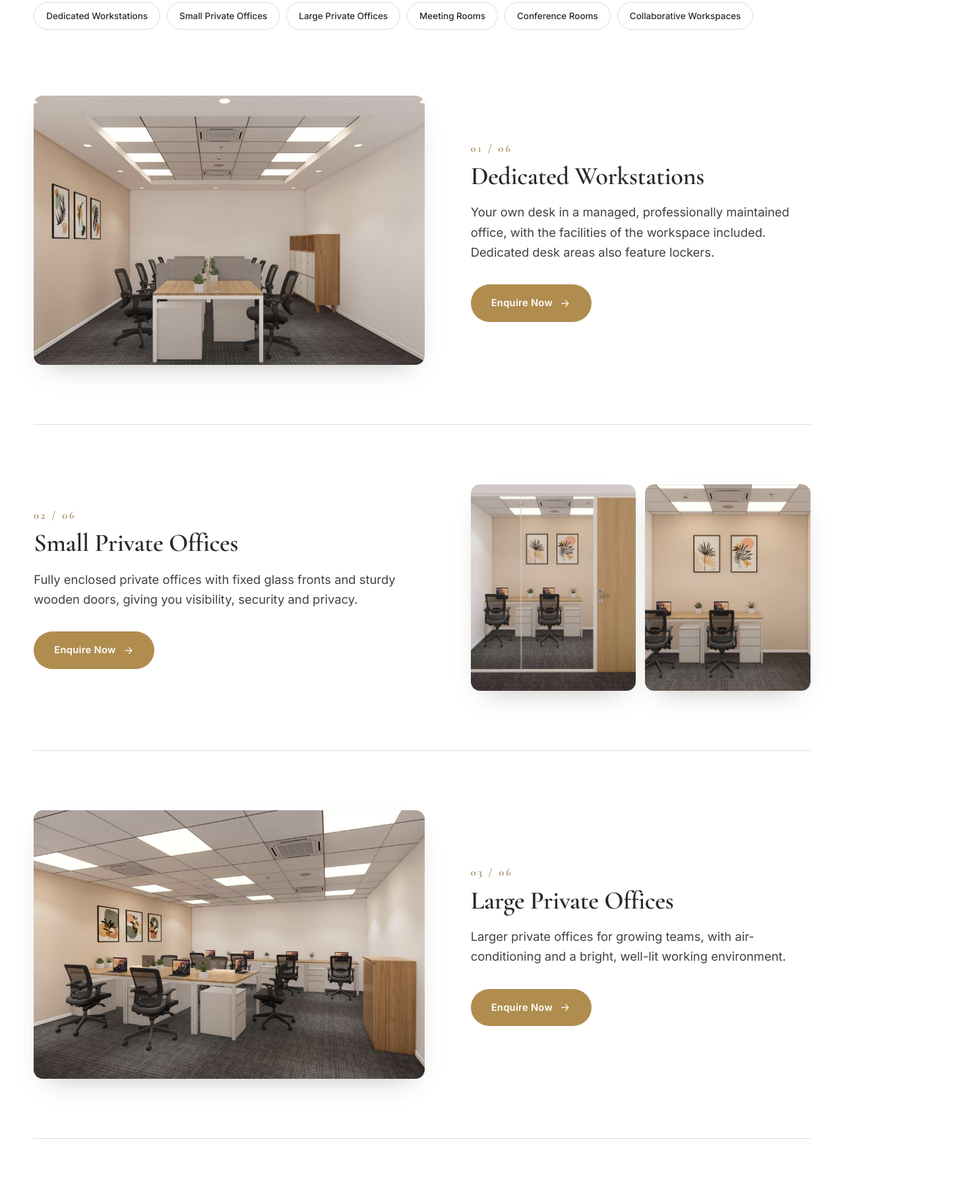
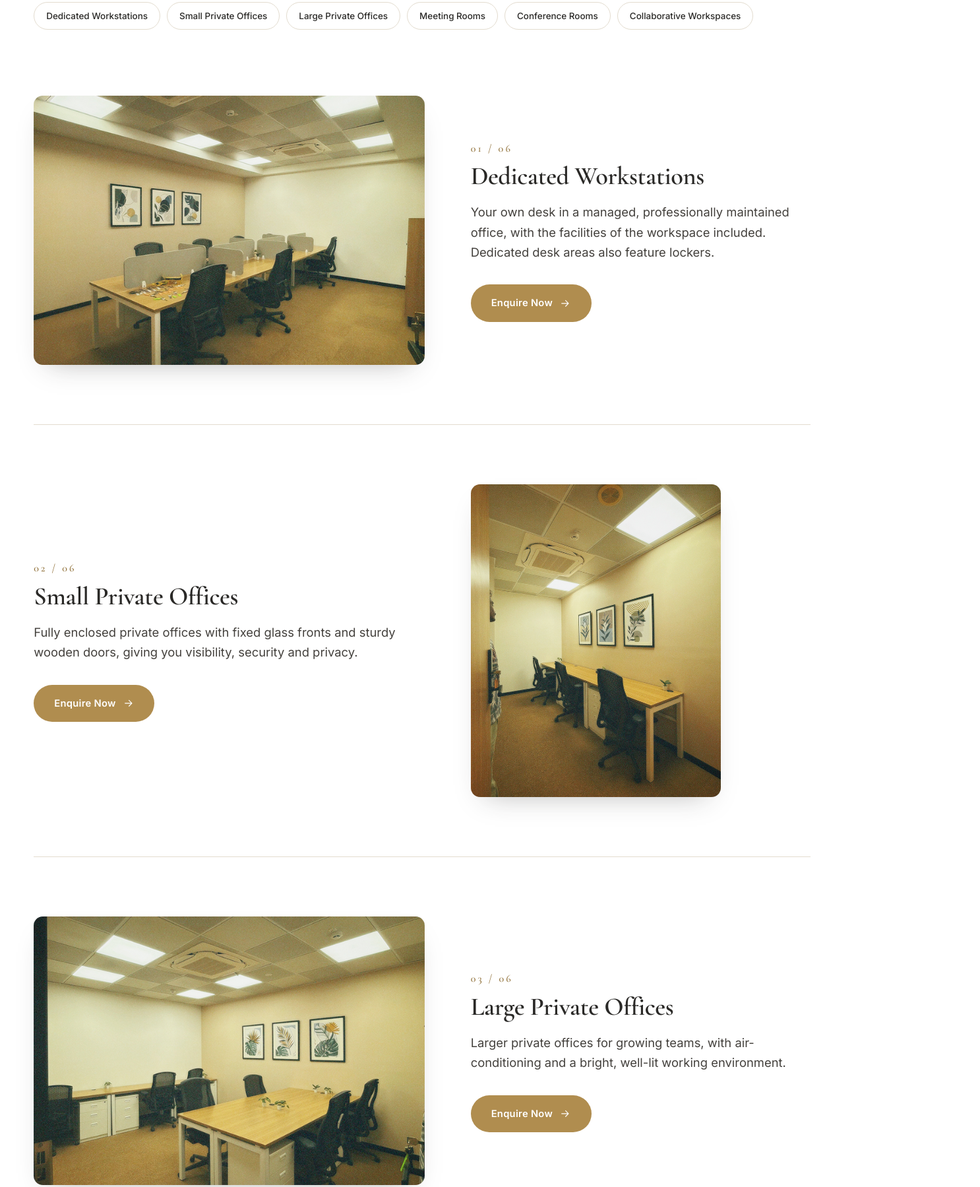
Before and after one commit to Madiluretail/coworkingpods, a website: page workspaces.html in a window 1280 px wide. Shown: the part 619-2418 px from the top of the page at 66% size, 1486 px wide, since content can reach past the window. Drawn offline with nearby package versions, Linux system fonts and the light colour scheme.

Commit message:
Updated pictues in workspace and updated the css and responsiveness

```diff
--- a/css/style.css
+++ b/css/style.css
@@ -311,3 +311,18 @@ body.menu-open .site-header{color:var(--char)}
         width: 165px;
     }
 }
+
+#small-offices .ws-media {
+    width: 150%;
+    max-width: none;
+}
+
+#small-offices .ws-media figure {
+    width: 100%;
+}
+
+#small-offices .ws-media img {
+    width: 100%;
+    height: auto;
+    object-fit: cover;
+}
--- a/workspaces.html
+++ b/workspaces.html
@@ -60,11 +60,11 @@
             <figure
               data-lightbox
               data-title="Dedicated Workstations"
-              data-src="assets/images/dedicated-desks.jpg"
+              data-src="assets/images/Dedicated Workstations.png"
               tabindex="0"
             >
               <img
-                src="assets/images/dedicated-desks.jpg"
+                src="assets/images/Dedicated Workstations.png"
                 alt="Dedicated desks with lockers"
                 loading="lazy"
               />
@@ -92,16 +92,16 @@
             <figure
               data-lightbox
               data-title="Small Private Offices"
-              data-src="assets/images/small-private-office-a.jpg"
+              data-src="assets/images/Small Private Offices.png"
               tabindex="0"
             >
               <img
-                src="assets/images/small-private-office-a.jpg"
+                src="assets/images/Small Private Offices.png"
                 alt="Small private office glass front"
                 loading="lazy"
               />
             </figure>
-            <figure
+            <!-- <figure
               data-lightbox
               data-title="Small Private Offices"
               data-src="assets/images/small-private-office-b.jpg"
@@ -112,7 +112,7 @@
                 alt="Small private office interior"
                 loading="lazy"
               />
-            </figure>
+            </figure> -->
           </div>
           <div class="reveal">
             <span class="num">02 / 06</span>
@@ -135,11 +135,11 @@
             <figure
               data-lightbox
               data-title="Large Private Offices"
-              data-src="assets/images/large-private-office.jpg"
+              data-src="assets/images/Large Private Offices.png"
               tabindex="0"
             >
               <img
-                src="assets/images/large-private-office.jpg"
+                src="assets/images/Large Private Offices.png"
                 alt="Large private office with workstations"
                 loading="lazy"
               />
@@ -166,11 +166,11 @@
             <figure
               data-lightbox
               data-title="Meeting Rooms"
-              data-src="assets/images/conference-room-a.jpg"
+              data-src="assets/images/Conference Rooms.png"
               tabindex="0"
             >
               <img
-                src="assets/images/conference-room-a.jpg"
+                src="assets/images/Conference Rooms.png"
                 alt="Meeting room with glass front"
                 loading="lazy"
               />
@@ -197,11 +197,11 @@
             <figure
               data-lightbox
               data-title="Conference Rooms"
-              data-src="assets/images/conference-room-b.jpg"
+              data-src="assets/images/Conference Rooms.png"
               tabindex="0"
             >
               <img
-                src="assets/images/conference-room-b.jpg"
+                src="assets/images/Conference Rooms.png"
                 alt="Conference room interior"
                 loading="lazy"
               />
@@ -228,11 +228,11 @@
             <figure
               data-lightbox
               data-title="Collaborative Workspaces"
-              data-src="assets/images/lounge.jpg"
+              data-src="assets/images/Reception Area.png"
               tabindex="0"
             >
               <img
-                src="assets/images/lounge.jpg"
+                src="assets/images/Reception Area.png"
                 alt="Lounge and breakout seating"
                 loading="lazy"
               />
```
